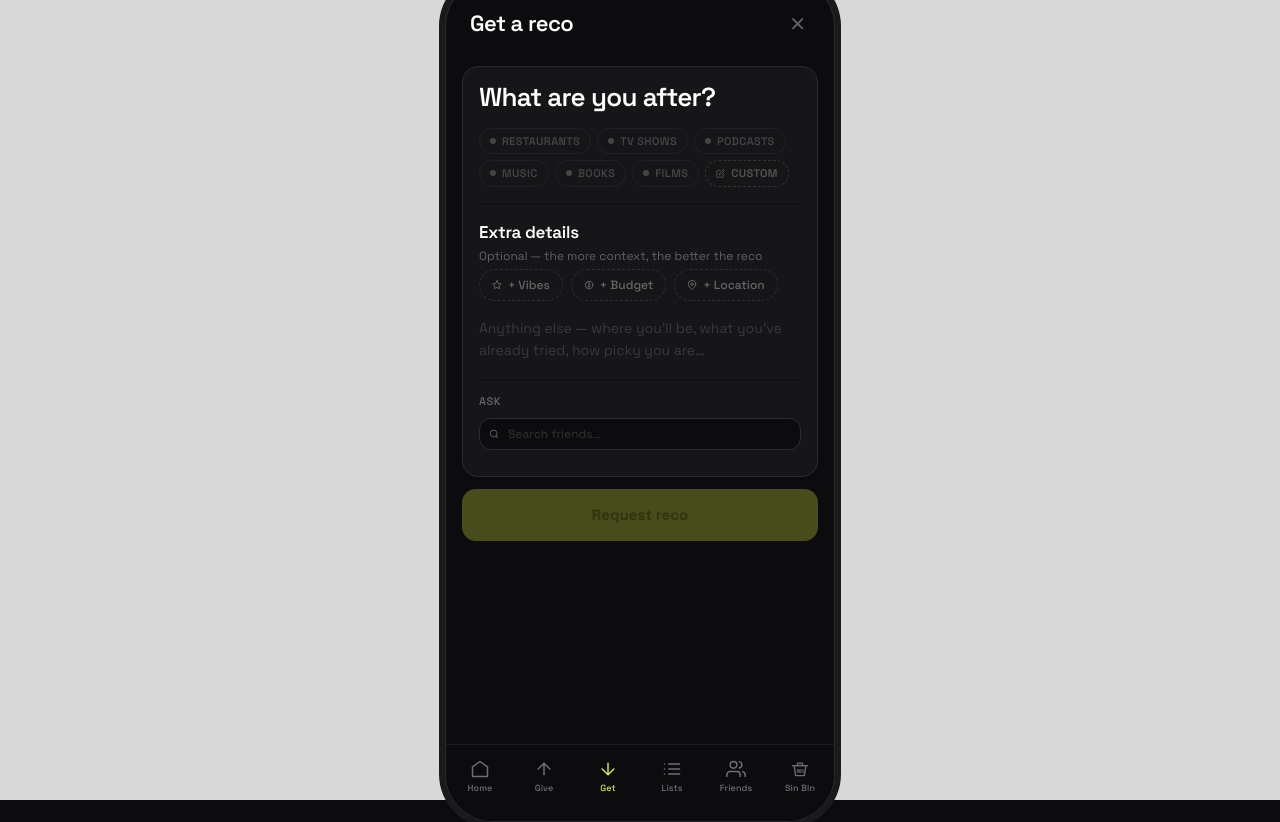
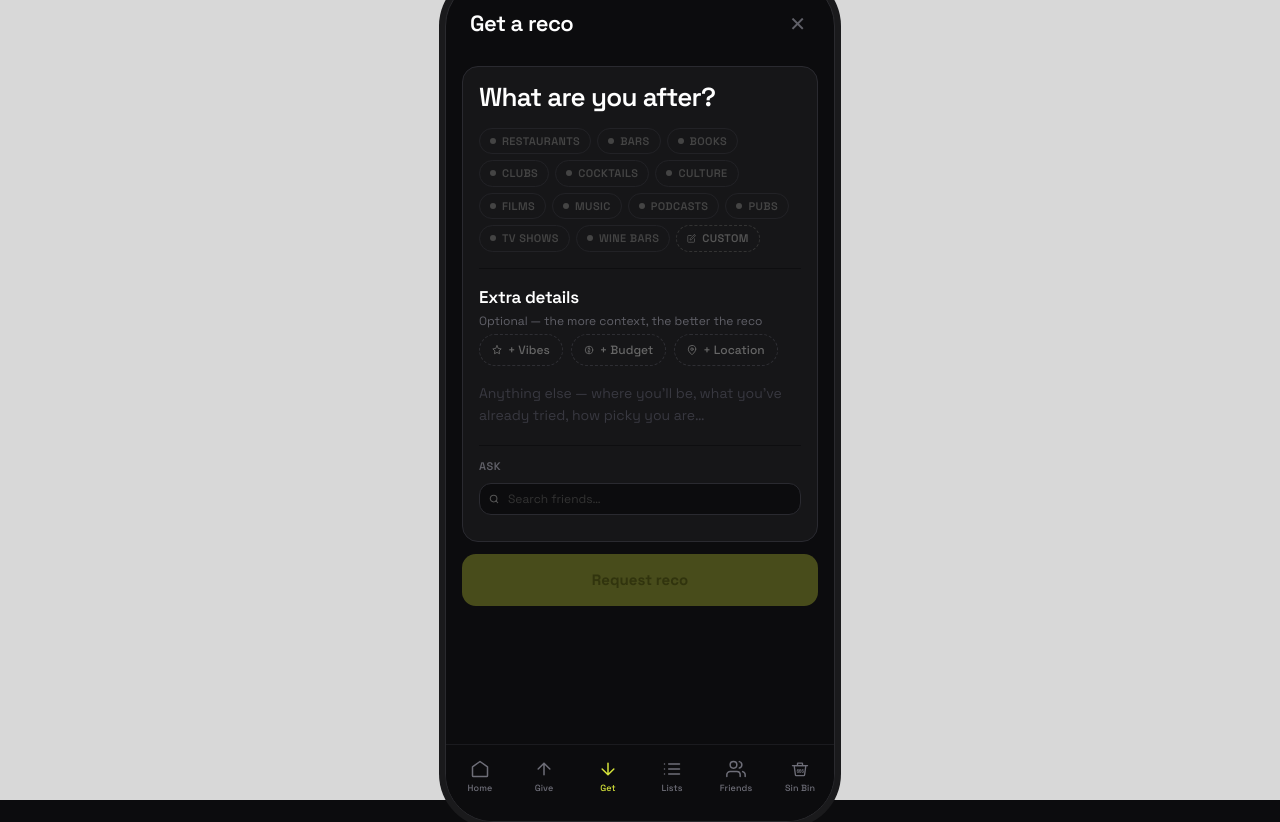
Before and after one commit to tylerhendy-design/recco, a Next.js app: page /get in a window 1280 px wide. Built offline with nearby package versions, Linux system fonts and the light colour scheme.

Commit message:
Add new categories: bars, clubs, cocktails, culture, pubs, wine bars — alphabetical, restaurants first

```diff
--- a/src/app/(app)/notifications/page.tsx
+++ b/src/app/(app)/notifications/page.tsx
@@ -249,11 +249,17 @@ function getNotifIcon(notif: NotificationRow): { emoji?: string; svg?: React.Rea
     const cat = notif.payload?.category
     const catEmoji: Record<string, string> = {
       restaurant: '🍽️',
+      bars: '🍺',
+      book: '📚',
+      clubs: '🪩',
+      cocktails: '🍸',
+      culture: '🎭',
       film: '🎬',
-      tv: '📺',
       music: '🎵',
       podcast: '🎙️',
-      book: '📚',
+      pubs: '🍻',
+      tv: '📺',
+      wine_bars: '🍷',
     }
     return { emoji: catEmoji[cat] ?? '🎁', bg: '#1a1020' }
   }
--- a/src/app/(app)/send/page.tsx
+++ b/src/app/(app)/send/page.tsx
@@ -79,6 +79,39 @@ const CONSTRAINTS: Record<string, ConstraintDef[]> = {
     { key: 'genre', label: 'Genre', placeholder: 'e.g. horror, rom-com…', icon: FILM },
     { key: 'streaming', label: 'Streaming', placeholder: 'e.g. Netflix, cinema…', icon: TV },
     { key: 'era', label: 'Era', placeholder: 'e.g. classic, 90s, recent…', icon: CLOCK },
+  ],
+  bars: [
+    { key: 'location', label: 'Location', placeholder: 'City / neighbourhood…', icon: PIN },
+    { key: 'address', label: 'Address', placeholder: 'Street address…', icon: PIN },
+    { key: 'occasion', label: 'Occasion', placeholder: 'e.g. after work, date…', icon: STAR },
+    { key: 'price', label: 'Price range', placeholder: 'e.g. cheap, mid, pricey…', icon: MONEY },
+  ],
+  clubs: [
+    { key: 'location', label: 'Location', placeholder: 'City / neighbourhood…', icon: PIN },
+    { key: 'music_type', label: 'Music', placeholder: 'e.g. house, techno, R&B…', icon: MUSIC },
+    { key: 'occasion', label: 'Occasion', placeholder: 'e.g. big night, chill…', icon: STAR },
+  ],
+  cocktails: [
+    { key: 'location', label: 'Location', placeholder: 'City / neighbourhood…', icon: PIN },
+    { key: 'address', label: 'Address', placeholder: 'Street address…', icon: PIN },
+    { key: 'occasion', label: 'Occasion', placeholder: 'e.g. date night, celebration…', icon: STAR },
+    { key: 'price', label: 'Price range', placeholder: 'e.g. under £15 a drink…', icon: MONEY },
+  ],
+  culture: [
+    { key: 'type', label: 'Type', placeholder: 'e.g. gallery, museum, theatre…', icon: STAR },
+    { key: 'location', label: 'Location', placeholder: 'City / neighbourhood…', icon: PIN },
+    { key: 'price', label: 'Price', placeholder: 'e.g. free, under £20…', icon: MONEY },
+  ],
+  pubs: [
+    { key: 'location', label: 'Location', placeholder: 'City / neighbourhood…', icon: PIN },
+    { key: 'address', label: 'Address', placeholder: 'Street address…', icon: PIN },
+    { key: 'occasion', label: 'Occasion', placeholder: 'e.g. Sunday roast, beer garden…', icon: STAR },
+  ],
+  wine_bars: [
+    { key: 'location', label: 'Location', placeholder: 'City / neighbourhood…', icon: PIN },
+    { key: 'address', label: 'Address', placeholder: 'Street address…', icon: PIN },
+    { key: 'occasion', label: 'Occasion', placeholder: 'e.g. date, after work…', icon: STAR },
+    { key: 'price', label: 'Price range', placeholder: 'e.g. natural wine, splurge…', icon: MONEY },
   ],
   default: [
     { key: 'vibes', label: 'Vibes', placeholder: 'e.g. cosy, lively, adventurous…', icon: STAR },
@@ -205,7 +238,7 @@ function GivePageInner() {
       setSuggestionsLoading(true)
       try {
         let url = `/api/search?q=${encodeURIComponent(val.trim())}&category=${category}`
-        if (category === 'restaurant' && userLocation.current) {
+        if (isRestaurant && userLocation.current) {
           url += `&lat=${userLocation.current.lat}&lng=${userLocation.current.lng}`
         }
         const res = await fetch(url)
@@ -320,7 +353,8 @@ function GivePageInner() {
   }
 
   const selectedFriends = friends.filter((f) => f.selected)
-  const isRestaurant = category === 'restaurant'
+  const VENUE_CATEGORIES = new Set(['restaurant', 'bars', 'clubs', 'cocktails', 'pubs', 'wine_bars'])
+  const isRestaurant = category !== null && VENUE_CATEGORIES.has(category)
   const activeDefs: ConstraintDef[] = category && category !== 'custom'
     ? (CONSTRAINTS[category] ?? CONSTRAINTS.default)
     : CONSTRAINTS.default
@@ -443,7 +477,10 @@ function GivePageInner() {
   // ─── Category chip title ──────────────────────────────────────────────────
   const SINGULAR: Record<string, string> = {
     restaurant: 'restaurant', tv: 'TV show', podcast: 'podcast',
-    music: 'album or track', book: 'book', film: 'film', custom: customCat || 'thing',
+    music: 'album or track', book: 'book', film: 'film',
+    bars: 'bar', clubs: 'club', cocktails: 'cocktail bar',
+    culture: 'place', pubs: 'pub', wine_bars: 'wine bar',
+    custom: customCat || 'thing',
   }
   const singular = category ? (SINGULAR[category] ?? getCategoryLabel(category).toLowerCase()) : ''
 
--- a/src/app/api/search/route.ts
+++ b/src/app/api/search/route.ts
@@ -267,7 +267,12 @@ export async function GET(req: NextRequest) {
 
   try {
     switch (category) {
-      case 'restaurant': {
+      case 'restaurant':
+      case 'bars':
+      case 'clubs':
+      case 'cocktails':
+      case 'pubs':
+      case 'wine_bars': {
         const google = await searchRestaurantsGoogle(q, lat, lng)
         if (google.length) return NextResponse.json(google)
         return NextResponse.json(await searchRestaurantsNominatim(q))
--- a/src/constants/categories.ts
+++ b/src/constants/categories.ts
@@ -1,10 +1,16 @@
 export type CategoryId =
   | 'restaurant'
+  | 'bars'
+  | 'book'
+  | 'clubs'
+  | 'cocktails'
+  | 'culture'
+  | 'film'
+  | 'music'
+  | 'podcast'
+  | 'pubs'
   | 'tv'
-  | 'podcast'
-  | 'music'
-  | 'book'
-  | 'film'
+  | 'wine_bars'
   | 'custom'
 
 export interface CategoryDef {
@@ -24,6 +30,7 @@ export interface ExtraFieldDef {
 }
 
 export const CATEGORIES: CategoryDef[] = [
+  // Restaurants always first
   {
     id: 'restaurant',
     label: 'Restaurants',
@@ -36,14 +43,78 @@ export const CATEGORIES: CategoryDef[] = [
       { id: 'image', label: 'Add image', placeholder: 'Tap to upload a photo', type: 'image' },
     ],
   },
+  // Then alphabetical
   {
-    id: 'tv',
-    label: 'TV Shows',
-    color: '#5BC4F5',
-    bgColor: '#0e1e2e',
+    id: 'bars',
+    label: 'Bars',
+    color: '#FBBF24',
+    bgColor: '#2a2008',
     extraFields: [
-      { id: 'streaming', label: 'Streaming service', placeholder: 'e.g. Netflix, HBO, Prime...', type: 'text' },
-      { id: 'date', label: 'Date', placeholder: '', type: 'date' },
+      { id: 'location', label: 'Location', placeholder: 'e.g. Shoreditch, London...', type: 'location' },
+    ],
+  },
+  {
+    id: 'book',
+    label: 'Books',
+    color: '#FB923C',
+    bgColor: '#2a1808',
+    extraFields: [
+      { id: 'author', label: 'Author', placeholder: 'Author name...', type: 'text' },
+      { id: 'link', label: 'Link', placeholder: 'Goodreads or Amazon URL...', type: 'url' },
+    ],
+  },
+  {
+    id: 'clubs',
+    label: 'Clubs',
+    color: '#E879F9',
+    bgColor: '#2a0e2a',
+    extraFields: [
+      { id: 'location', label: 'Location', placeholder: 'e.g. Dalston, London...', type: 'location' },
+      { id: 'music_type', label: 'Music', placeholder: 'e.g. house, techno, R&B...', type: 'text' },
+    ],
+  },
+  {
+    id: 'cocktails',
+    label: 'Cocktails',
+    color: '#F472B6',
+    bgColor: '#2a0e1e',
+    extraFields: [
+      { id: 'location', label: 'Location', placeholder: 'e.g. Covent Garden...', type: 'location' },
+    ],
+  },
+  {
+    id: 'culture',
+    label: 'Culture',
+    color: '#818CF8',
+    bgColor: '#141430',
+    extraFields: [
+      { id: 'type', label: 'Type', placeholder: 'e.g. gallery, museum, theatre...', type: 'text' },
+      { id: 'location', label: 'Location', placeholder: 'e.g. South Bank, London...', type: 'location' },
+    ],
+  },
+  {
+    id: 'film',
+    label: 'Films',
+    color: '#F472B6',
+    bgColor: '#2a0e1e',
+    extraFields: [
+      { id: 'director', label: 'Director', placeholder: 'Director name...', type: 'text' },
+      { id: 'year', label: 'Year', placeholder: 'Year...', type: 'text' },
+    ],
+  },
+  {
+    id: 'music',
+    label: 'Music',
+    color: '#C084FC',
+    bgColor: '#1e1030',
+    extraFields: [
+      {
+        id: 'spotify_url',
+        label: 'Spotify link',
+        placeholder: 'Paste Spotify link — artwork auto-loads',
+        type: 'spotify',
+        sublabel: 'Artwork auto-fetched',
+      },
     ],
   },
   {
@@ -62,40 +133,34 @@ export const CATEGORIES: CategoryDef[] = [
     ],
   },
   {
-    id: 'music',
-    label: 'Music',
-    color: '#C084FC',
-    bgColor: '#1e1030',
+    id: 'pubs',
+    label: 'Pubs',
+    color: '#A3E635',
+    bgColor: '#1a2008',
     extraFields: [
-      {
-        id: 'spotify_url',
-        label: 'Spotify link',
-        placeholder: 'Paste Spotify link — artwork auto-loads',
-        type: 'spotify',
-        sublabel: 'Artwork auto-fetched',
-      },
+      { id: 'location', label: 'Location', placeholder: 'e.g. Hampstead, London...', type: 'location' },
     ],
   },
   {
-    id: 'book',
-    label: 'Books',
-    color: '#FB923C',
-    bgColor: '#2a1808',
+    id: 'tv',
+    label: 'TV Shows',
+    color: '#5BC4F5',
+    bgColor: '#0e1e2e',
     extraFields: [
-      { id: 'author', label: 'Author', placeholder: 'Author name...', type: 'text' },
-      { id: 'link', label: 'Link', placeholder: 'Goodreads or Amazon URL...', type: 'url' },
+      { id: 'streaming', label: 'Streaming service', placeholder: 'e.g. Netflix, HBO, Prime...', type: 'text' },
+      { id: 'date', label: 'Date', placeholder: '', type: 'date' },
     ],
   },
   {
-    id: 'film',
-    label: 'Films',
-    color: '#F472B6',
-    bgColor: '#2a0e1e',
+    id: 'wine_bars',
+    label: 'Wine Bars',
+    color: '#DC2626',
+    bgColor: '#2a0808',
     extraFields: [
-      { id: 'director', label: 'Director', placeholder: 'Director name...', type: 'text' },
-      { id: 'year', label: 'Year', placeholder: 'Year...', type: 'text' },
+      { id: 'location', label: 'Location', placeholder: 'e.g. Marylebone, London...', type: 'location' },
     ],
   },
+  // Custom always last
   {
     id: 'custom',
     label: '+ Custom',
```
